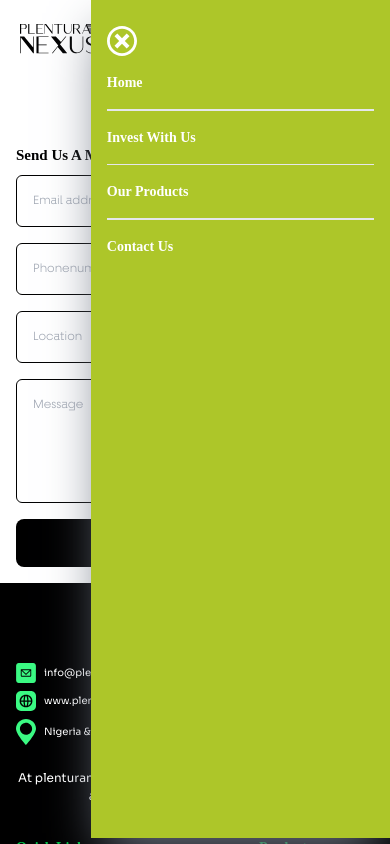
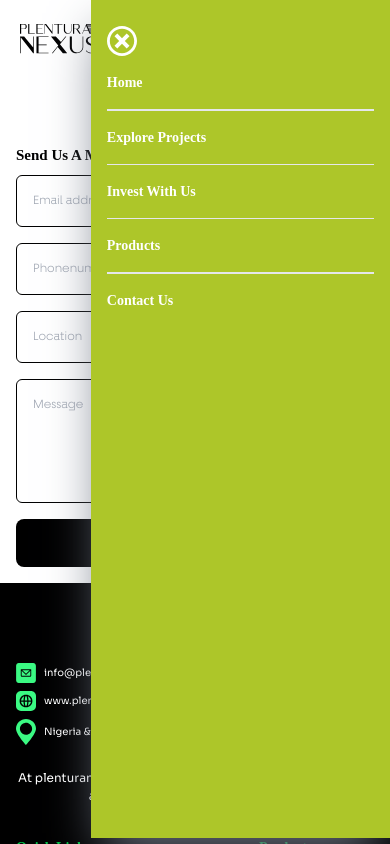
Before and after one commit to drex007/plenturanexus-landingage, a React (Vite) app: page /contact in a window 390 px wide. Both pictures are taken after a click on the icon 362 px from the left and 34 px from the top of the page. Shown: the top 844 px of the page. Built offline with nearby package versions, Linux system fonts and the light colour scheme; a web font is replaced by a local one; what tailwindcss-motion would draw is missing.

Commit message:
feat: headers similarities

```diff
--- a/src/components/Header.jsx
+++ b/src/components/Header.jsx
@@ -89,14 +89,37 @@ const Header = ({ isTransparent }) => {
 
                             <hr className='text-white'></hr>
 
+                            <Link
+                                to="company-projects"
+                                spy={true}
+                                smooth={true}
+                                offset={10}
+                                duration={1000}
+                            >
 
-                            <p className=' cursor-pointer my-4' onClick={() => { window.location.href = "/" }}>Invest With Us</p>
+                                <p className=' cursor-pointer my-4'>Explore Projects</p>
+                            </Link>
+
+
+                            <hr className='text-white'></hr>
+
+                            <Link
+                                to="invest"
+                                spy={true}
+                                smooth={true}
+                                offset={10}
+                                duration={1000}
+                            >
+
+                                <p className=' cursor-pointer my-4'>Invest With Us</p>
+                            </Link>
+
 
 
                             <hr className='text-white'></hr>
 
 
-                            <p className=' cursor-pointer my-4' onClick={() => { window.location.href = "/products" }}>Our Products</p>
+                            <p className=' cursor-pointer my-4' onClick={() => { window.location.href = "/products" }}>Products</p>
 
 
                             <hr className='text-white'></hr>
```
